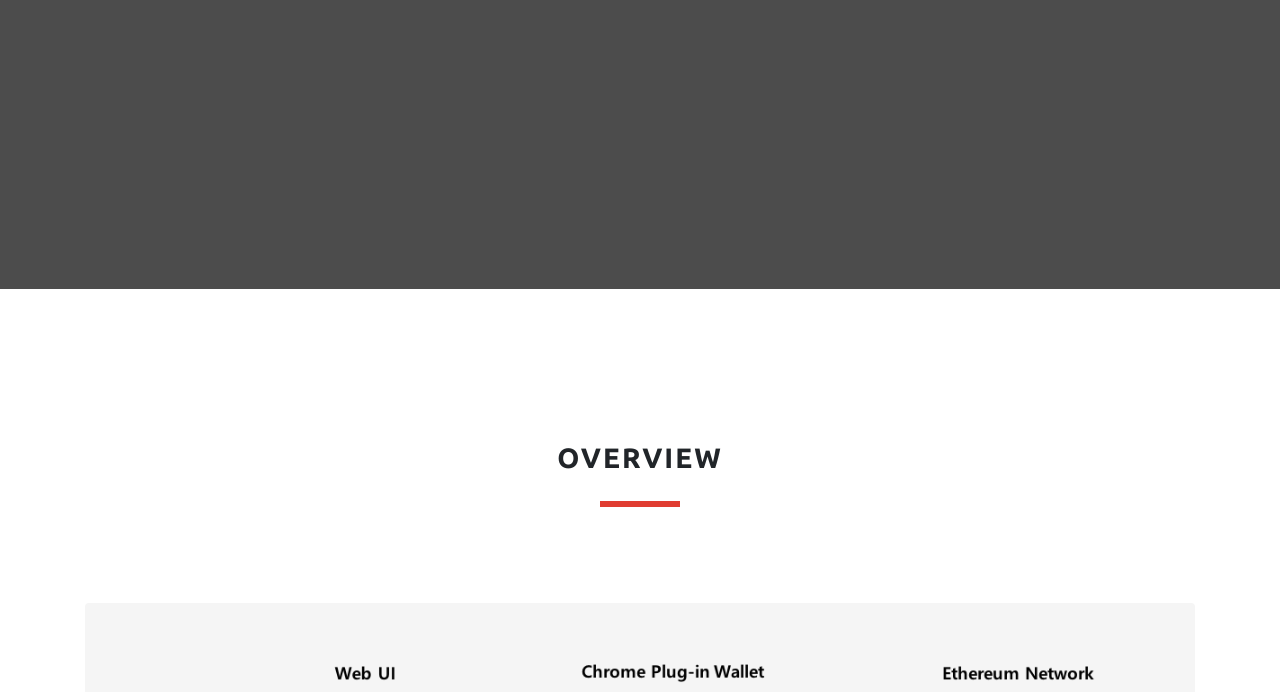
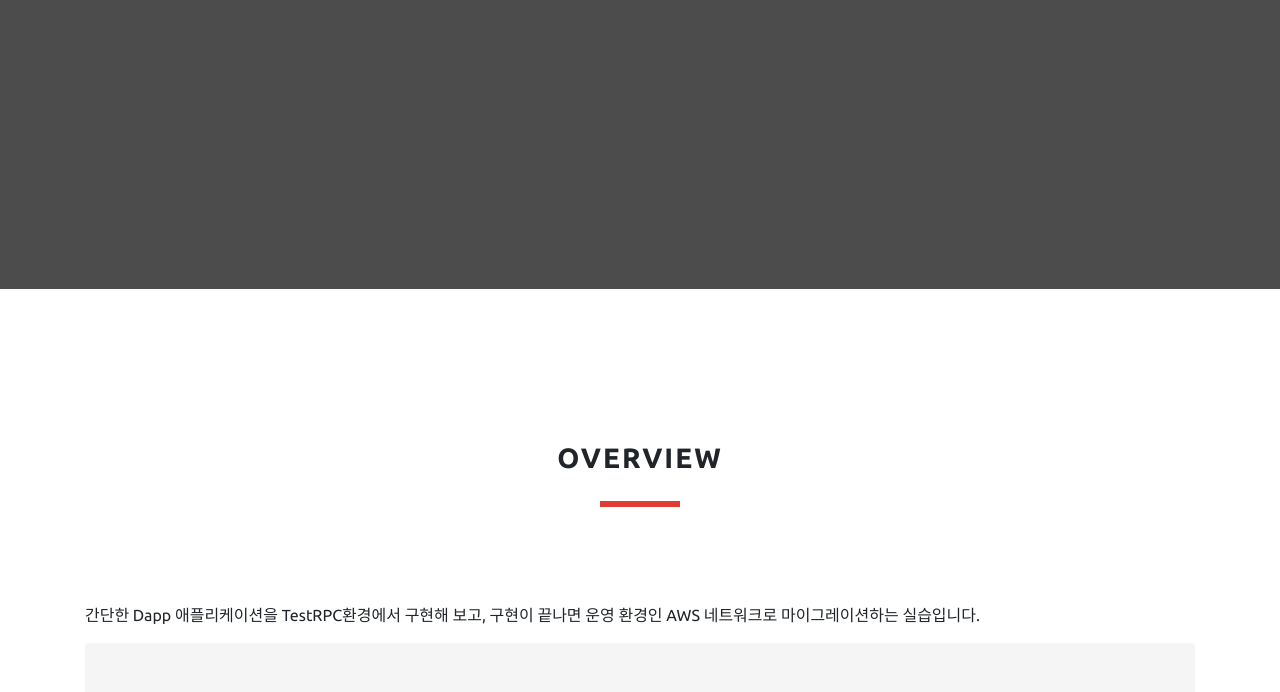
Before and after one commit to awslego/www, a plain HTML site: page lecture1.html in a window 1280 px wide. Shown: the part 85-777 px from the top of the page. Drawn offline with Linux system fonts and the light colour scheme.

Commit message:
added pdf

```diff
--- a/lecture1.html
+++ b/lecture1.html
@@ -115,7 +115,7 @@
     </section>
     <!-- //Section - Hero End -->
 
-    <!-- Section - About Start -->
+    <!-- Section - Overview Start -->
     <section id="overview" class="bg-white">
         <div class="container">
             <div class="row justify-content-center mb-5">
@@ -128,7 +128,9 @@
             <!-- //.row -->
 
             <div class="row justify-content-center">
-
+                <div class="col-lg-12 col-xl-12 mb-0 text-center text-lg-left">
+                    <p class="text-medium">간단한 Dapp 애플리케이션을 TestRPC환경에서 구현해 보고, 구현이 끝나면 운영 환경인 AWS 네트워크로 마이그레이션하는 실습입니다.</p>
+                </div>
                 <div class="col-lg-12 col-xl-12 text-center">
                     <div class="fig-1 rounded">
                         <img src="assets/images/fig_01_vr_kor.png" alt="" class="img-fluid fig-mobile" />
@@ -167,7 +169,7 @@
         </div>
         <!-- //.container -->
     </section>
-    <!-- //Section - About End -->
+    <!-- //Section - Overview End -->
 
 
 
```
